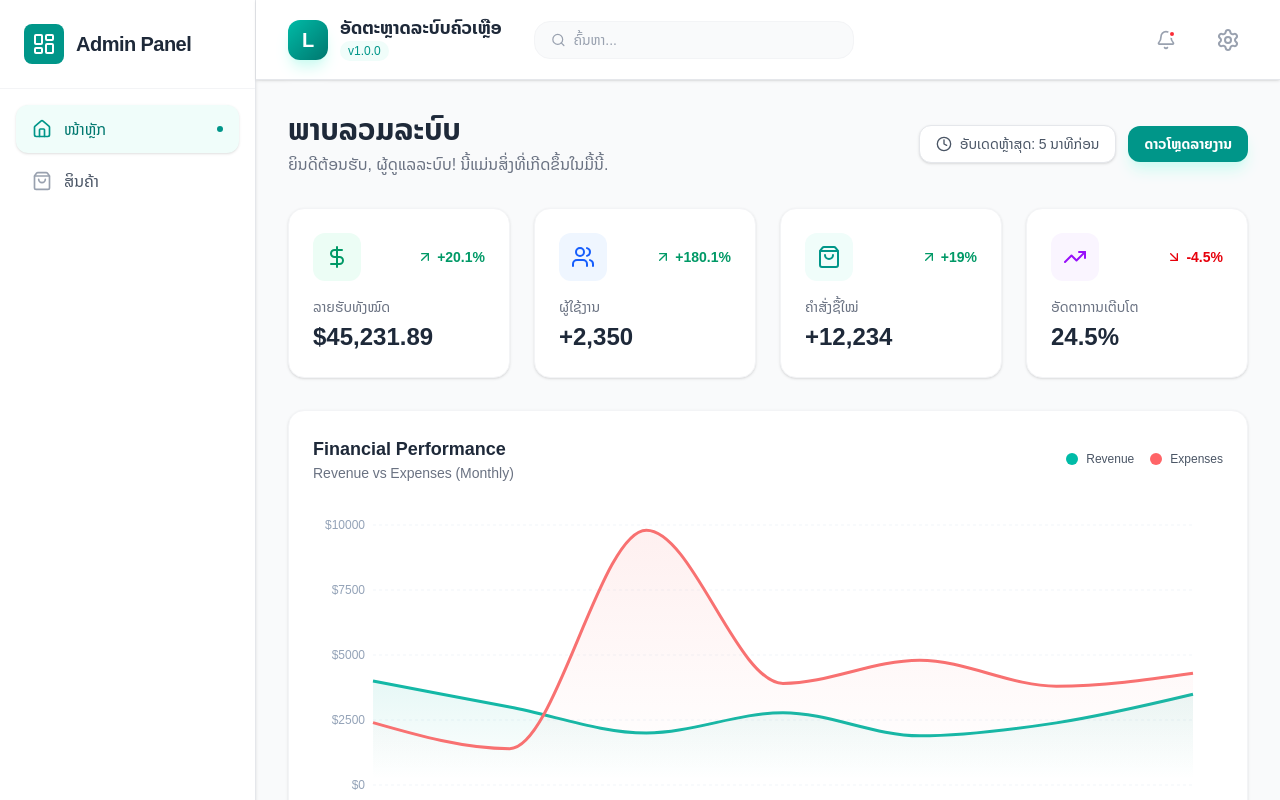
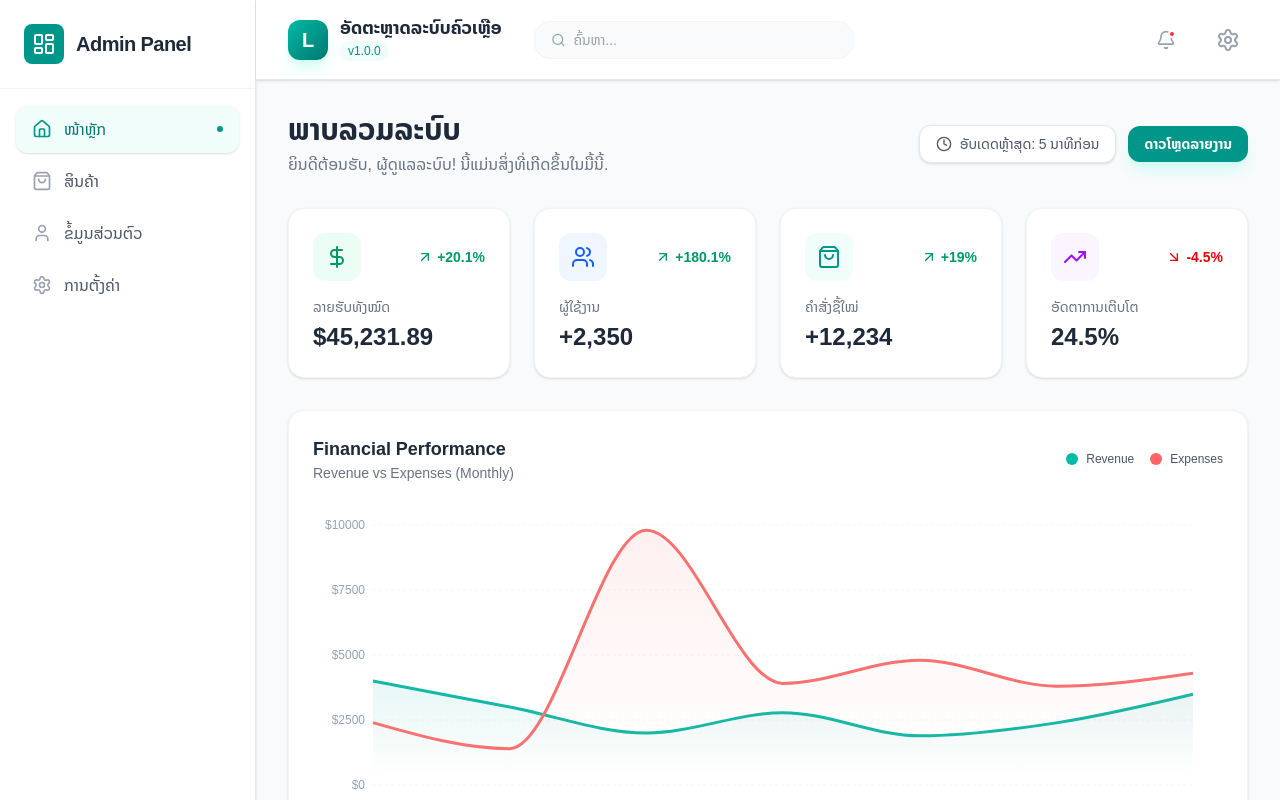
Before and after one commit to huevangxp/next-beginner, a Next.js app: page / in a window 1280 px wide. Shown: the top 800 px of the page. Built offline with nearby package versions, Linux system fonts and the light colour scheme.

Commit message:
commit Thu 12/18/2025  9:20:26.20

```diff
--- a/app/components/Sidebar.tsx
+++ b/app/components/Sidebar.tsx
@@ -3,7 +3,13 @@
 import React from "react";
 import Link from "next/link";
 import { usePathname } from "next/navigation";
-import { Home, ShoppingBag, LayoutDashboard, User } from "lucide-react";
+import {
+  Home,
+  ShoppingBag,
+  LayoutDashboard,
+  User,
+  Settings,
+} from "lucide-react";
 
 const Sidebar = () => {
   const pathname = usePathname();
@@ -11,7 +17,8 @@ const Sidebar = () => {
   const menuItems = [
     { name: "ໜ້າຫຼັກ", href: "/", icon: Home },
     { name: "ສິນຄ້າ", href: "/product", icon: ShoppingBag },
-    // { name: "ຂໍ້ມູນສ່ວນຕົວ", href: "/profile", icon: User },
+    { name: "ຂໍ້ມູນສ່ວນຕົວ", href: "/profile", icon: User },
+    { name: "ການຕັ້ງຄ່າ", href: "/settings", icon: Settings },
   ];
 
   return (
```
